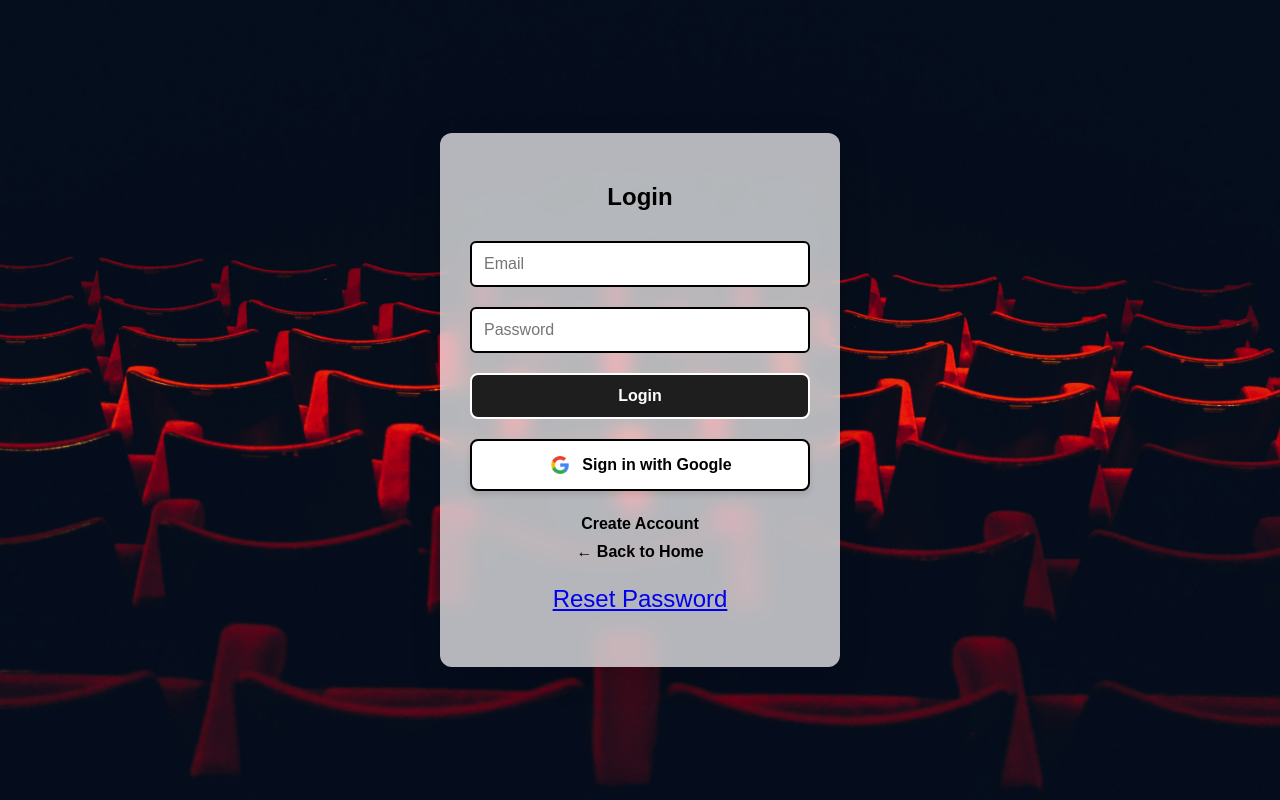
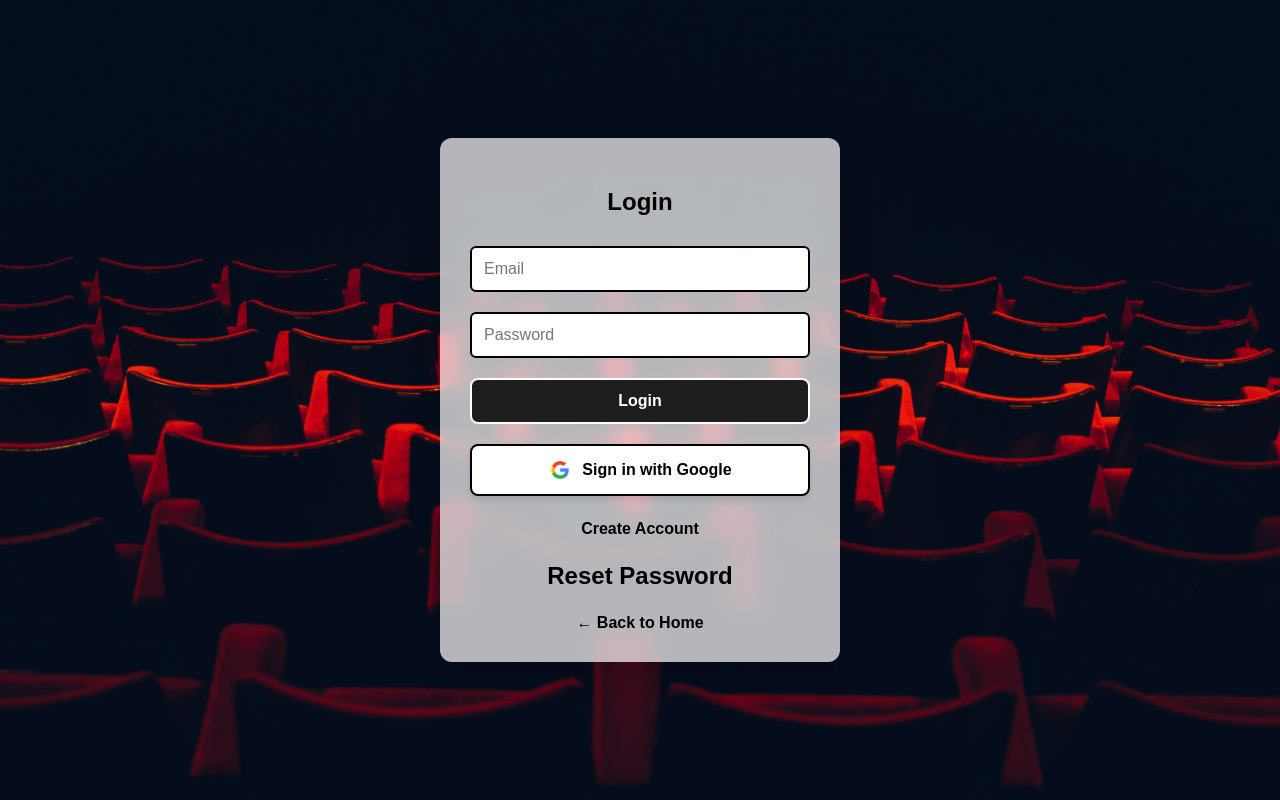
Before and after one commit to ulrichsene/UltimateMovieRecommendation, a plain HTML site: page templates/login.html in a window 1280 px wide. Drawn offline with Linux system fonts and the light colour scheme; files that its build step writes are made by us from their sources; files whose address does not match are found by name.

Commit message:
password reset style

```diff
--- a/static/styles/login.css
+++ b/static/styles/login.css
@@ -67,6 +67,12 @@ button[type="submit"]:hover {
     text-decoration: none;
     color: black;
     font-weight: bold;
+}
+
+.reset-password-link {
+    color: black;
+    font-weight: bold;
+    text-decoration: none;
 }
 
 /* Responsive Design */
--- a/templates/login.html
+++ b/templates/login.html
@@ -33,10 +33,10 @@
 
         <p id="error-message"></p>
         <a href="/createUser" class="back-btn">Create Account</a>
+        <!-- Link to Password Reset Page -->
+        <p><a href="/resetPassword" class="reset-password-link">Reset Password</a></p>
         <a href="/" class="back-btn">&#x2190 Back to Home</a>
 
-        <!-- Link to Password Reset Page -->
-        <p><a href="/resetPassword" class="reset-password-link">Reset Password</a></p>
     </div>
 
     <script type="module" src="/static/scripts/auth_signin_password.js"></script>
```
